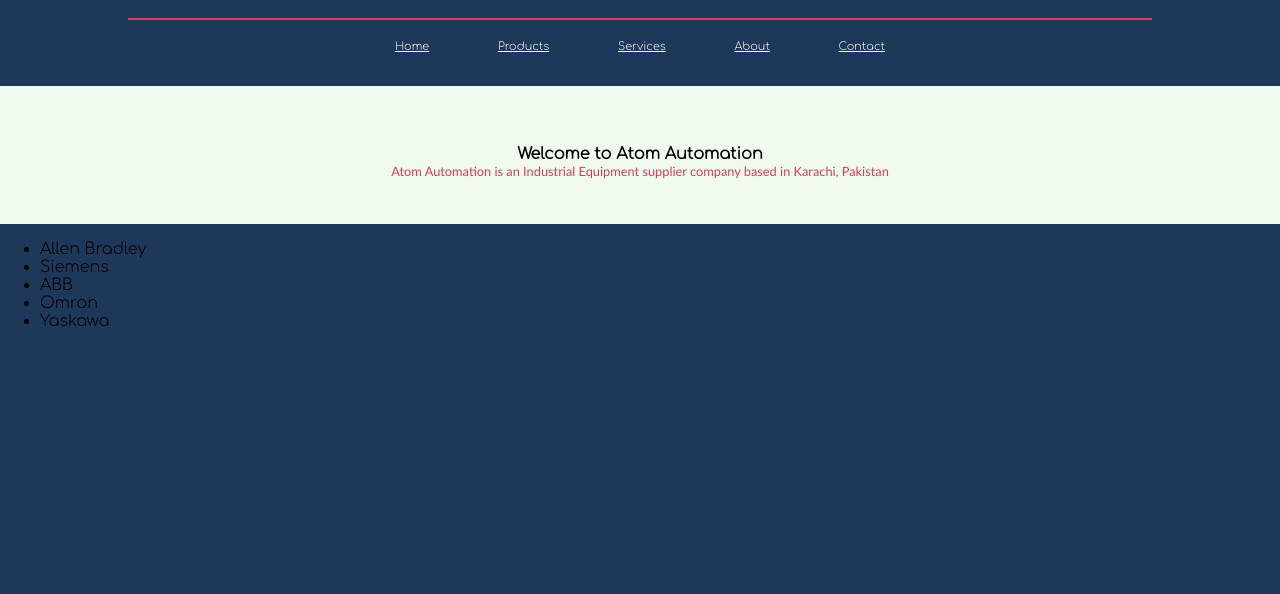
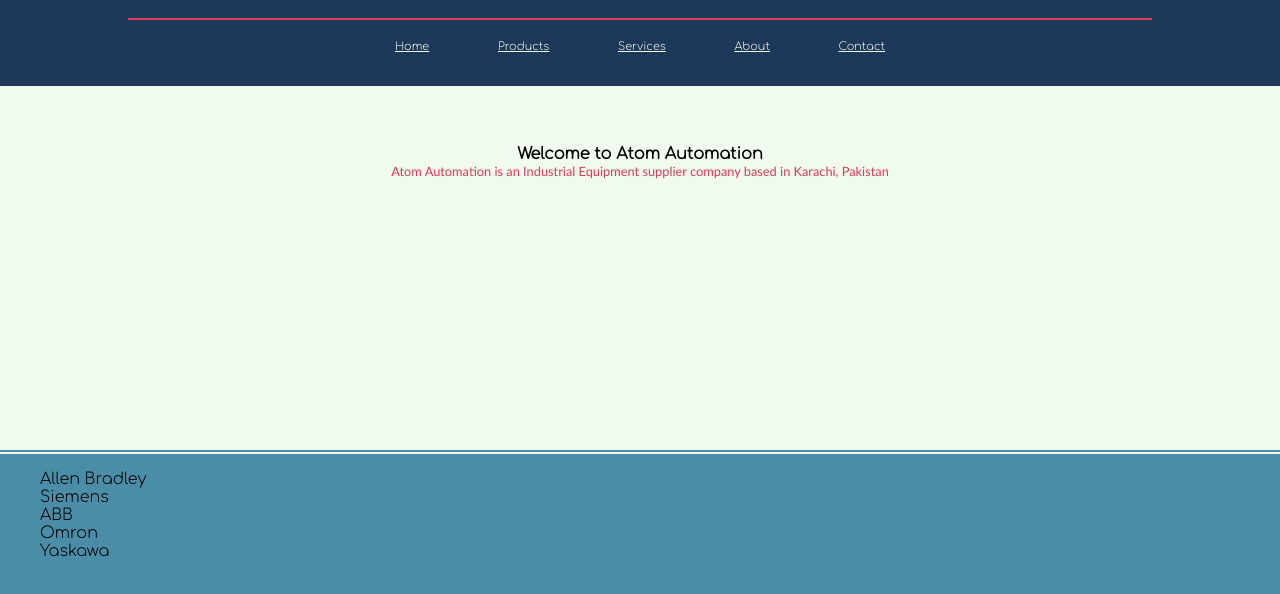
Before and after one commit to AtomAutomation/wb.github.io, a plain HTML site: page index.html in a window 1280 px wide. Shown: the part 122-716 px from the top of the page. Drawn offline with Linux system fonts and the light colour scheme; a script that the page names is missing.

Commit message:
Update Stylesheet.css

```diff
--- a/Stylesheet.css
+++ b/Stylesheet.css
@@ -88,7 +88,8 @@
     margin-top:2rem;
     background-color:#F1FAEE;
     padding: 2rem;
-
+    height: 300px;
+    border-bottom: 2px solid #4B8CA6;
 }
 section h5{
     color: black;
@@ -103,3 +104,12 @@
     margin-top: 0;
     font-family: 'Trebuchet MS', 'Lucida Sans Unicode', 'Lucida Grande', 'Lucida Sans', Arial, sans-serif;
 }
+#products {
+    border-top: 2px solid #F1FAEE;
+    height: 100vh;
+    background-color: #4B8CA6 ;
+}
+.container ul {
+    list-style: none;
+
+}
```
